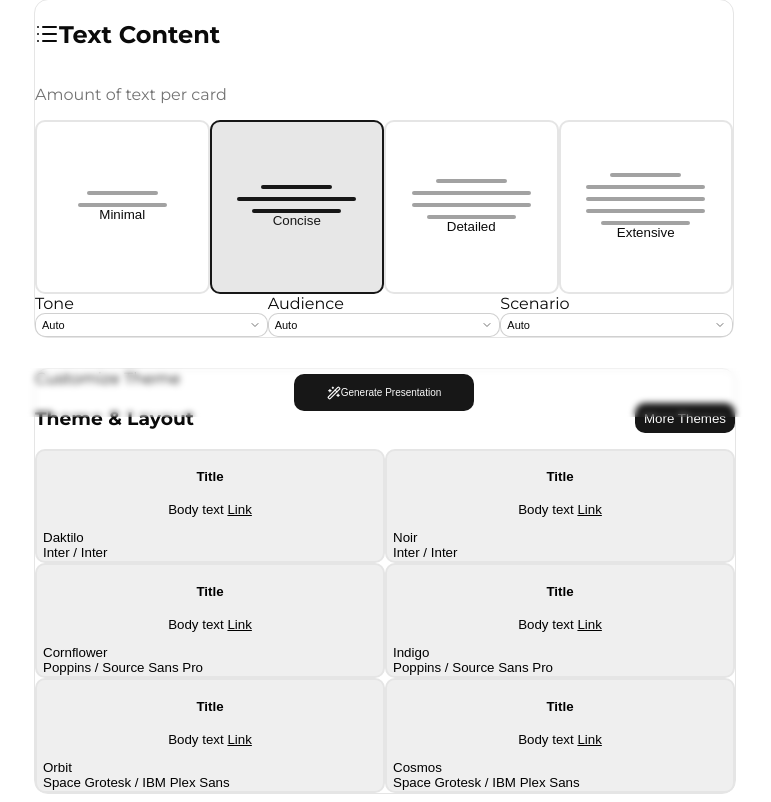
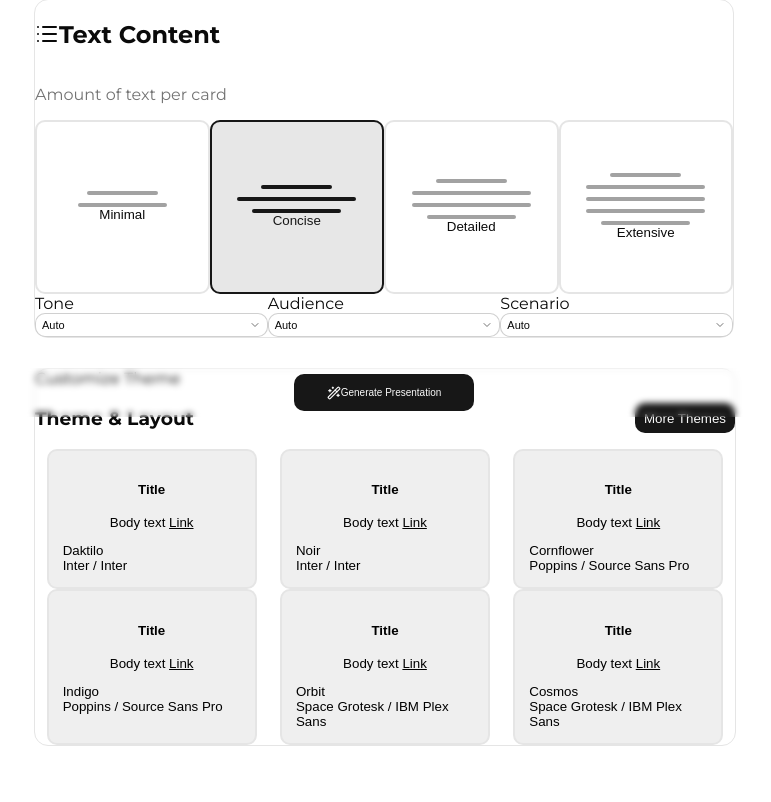
Before and after one commit to Drv4ever/SlideOS, a React (Vite) app in the folder frontend/: page / in a window 1280 px wide. Shown: the part 383-1185 px from the top of the page, without its empty margins (256-1027 px from the left). After the commit the page ends 1137 px from the top, so only its background shows below. Built offline with nearby package versions, Linux system fonts and the light colour scheme; a web font is replaced by a local one.

Commit message:
updated the custom card alignment

```diff
--- a/frontend/src/components/ui/customtheme.jsx
+++ b/frontend/src/components/ui/customtheme.jsx
@@ -3,7 +3,7 @@ import { Card, CardContent, CardHeader, CardTitle } from "@/components/ui/card";
 import { Button } from "@/components/ui/button";
 import { Check } from "lucide-react";
 
-export function CustomizeTheme({value,onChange}) {
+export function CustomizeTheme({ value, onChange }) {
 
   const themes = [
     {
@@ -57,9 +57,6 @@ export function CustomizeTheme({value,onChange}) {
 
   ];
 
-
-
-
   return (
     <Card className="w-full bg-card border-border">
       <CardHeader className="pb-4">
@@ -79,16 +76,22 @@ export function CustomizeTheme({value,onChange}) {
         </div>
 
         {/* Theme Grid */}
-        <div className="grid grid-cols-2 gap-4">
+        <div className="grid grid-cols-3 gap-4">
           {themes.map((theme) => (
             <button
               key={theme.name}
               onClick={() => onChange(theme.name)}
-              className={`relative rounded-lg border-2 p-4 transition-all hover:shadow-md ${
-                value === theme.name
-                  ? "border-2 border-purple-600 ring-2 ring-purple-500/40 shadow-lg"
+              // Reduce width, add min-w-[0] for flex/grid shrink, prevent border overlap by reducing px, and add box-border
+              className={`relative rounded-lg border-2 transition-all hover:shadow-md box-border w-full max-w-[210px] min-w-0 flex flex-col items-stretch
+                ${value === theme.name
+                  ? "border-2 border-purple-800 ring-2 ring-purple-500/40 shadow-lg"
                   : "border border-border"
-              }`}
+                }
+              `}
+              style={{
+                padding: '14px', // Reduce from p-4 (16px) to 14px, to offset border size on select
+                margin: '0 auto',
+              }}
             >
               {/* Theme Preview */}
               <div className={`rounded-lg ${theme.bgColor} p-6 mb-3 relative`}>
@@ -111,7 +114,7 @@ export function CustomizeTheme({value,onChange}) {
 
               {/* Selected Indicator */}
               {value === theme.name && (
-                <div className="absolute top-2 right-2 bg-purple-600 rounded-full p-1">
+                <div className="absolute top-2 right-2 bg-purple-800 rounded-full p-1">
                   <Check className="h-3 w-3 text-white" />
                 </div>
               )}
```
